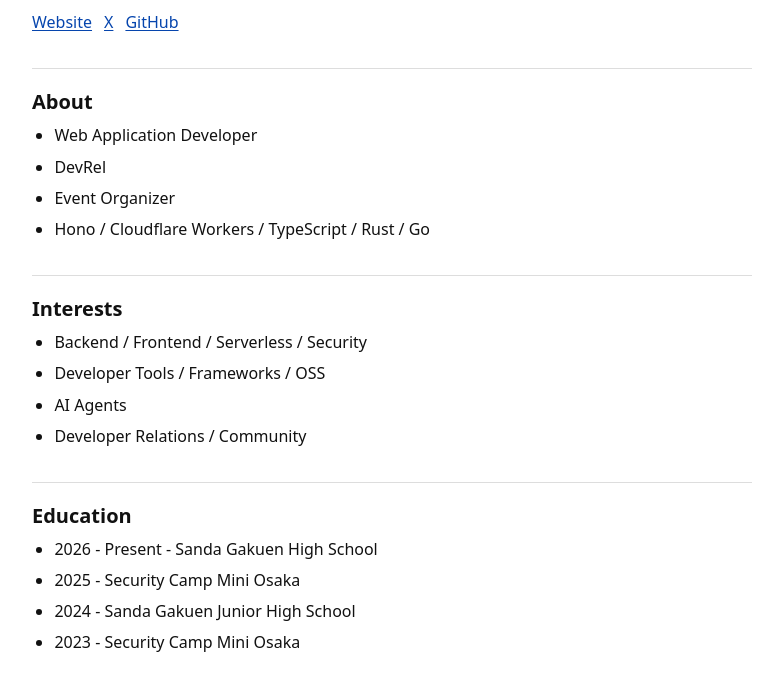
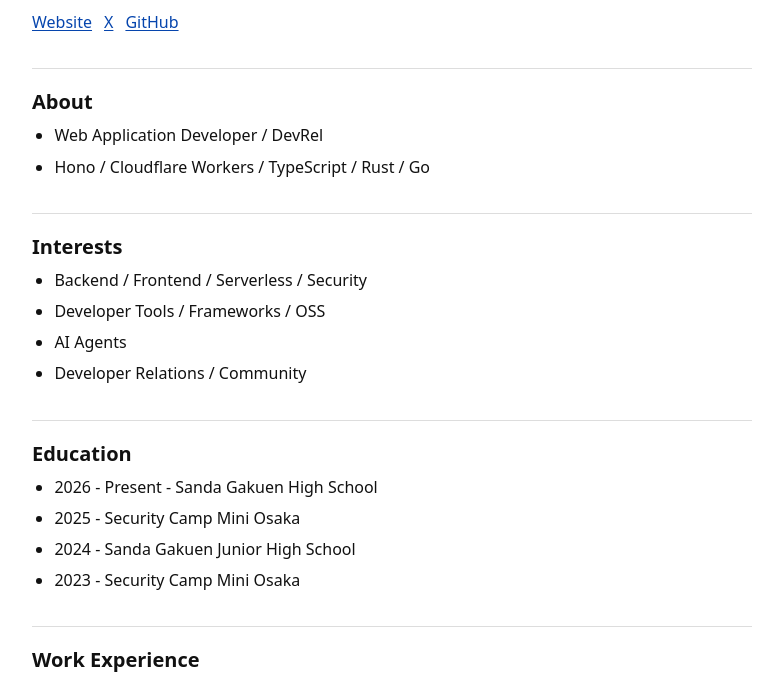
Before and after one commit to tanahiro2010/portfolio, an Astro site: page / in a window 1280 px wide. Shown: the part 118-795 px from the top of the page, without its empty margins (248-1031 px from the left). Built offline with nearby package versions, Linux system fonts and the light colour scheme; Astro itself is replaced by a stand-in of ours.

Commit message:
docs: Consolidate job titles in the About section

```diff
--- a/src/data/home.md
+++ b/src/data/home.md
@@ -8,9 +8,7 @@ Web Application Developer / DevRel
 
 ## About
 
-- Web Application Developer
-- DevRel
-- Event Organizer
+- Web Application Developer / DevRel
 - Hono / Cloudflare Workers / TypeScript / Rust / Go
 
 ## Interests
```
